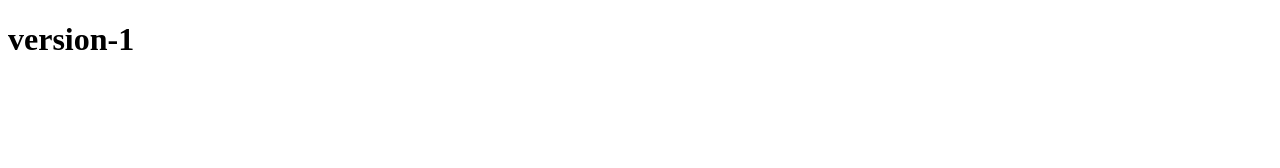
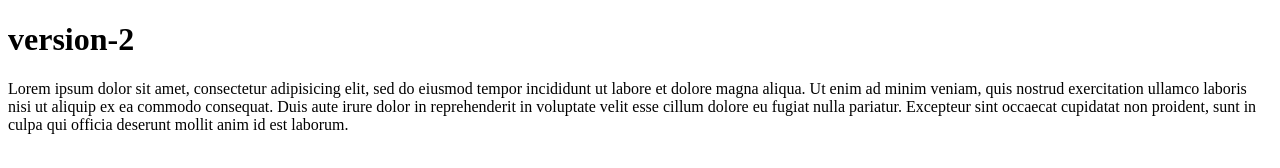
Before and after one commit to tibaldo34070/mon-premier-devoir, a plain HTML site: page index.html in a window 1280 px wide. Drawn offline with Linux system fonts and the light colour scheme.

Commit message:
version2

```diff
--- a/index.html
+++ b/index.html
@@ -2,12 +2,12 @@
 <html lang="fr" dir="ltr">
 <head>
     <meta charset="utf-8">
-    <title>version 1</title>
+    <title>version 2</title>
 </head>
 <body>
 
-    <h1>version-1</h1>
-
+    <h1>version-2</h1>
+    <p>Lorem ipsum dolor sit amet, consectetur adipisicing elit, sed do eiusmod tempor incididunt ut labore et dolore magna aliqua. Ut enim ad minim veniam, quis nostrud exercitation ullamco laboris nisi ut aliquip ex ea commodo consequat. Duis aute irure dolor in reprehenderit in voluptate velit esse cillum dolore eu fugiat nulla pariatur. Excepteur sint occaecat cupidatat non proident, sunt in culpa qui officia deserunt mollit anim id est laborum.</p>
 
 </body>
 </html>
```
